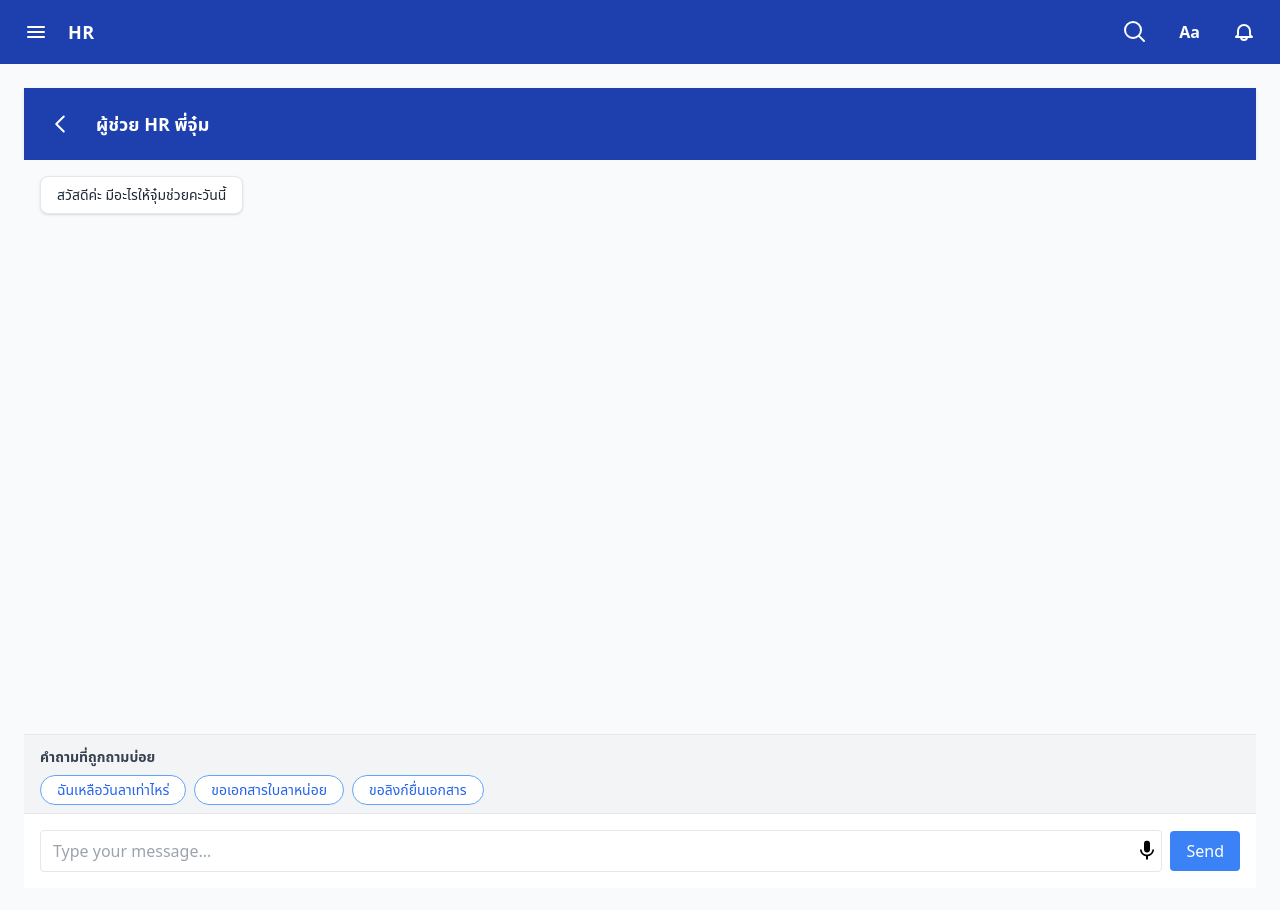
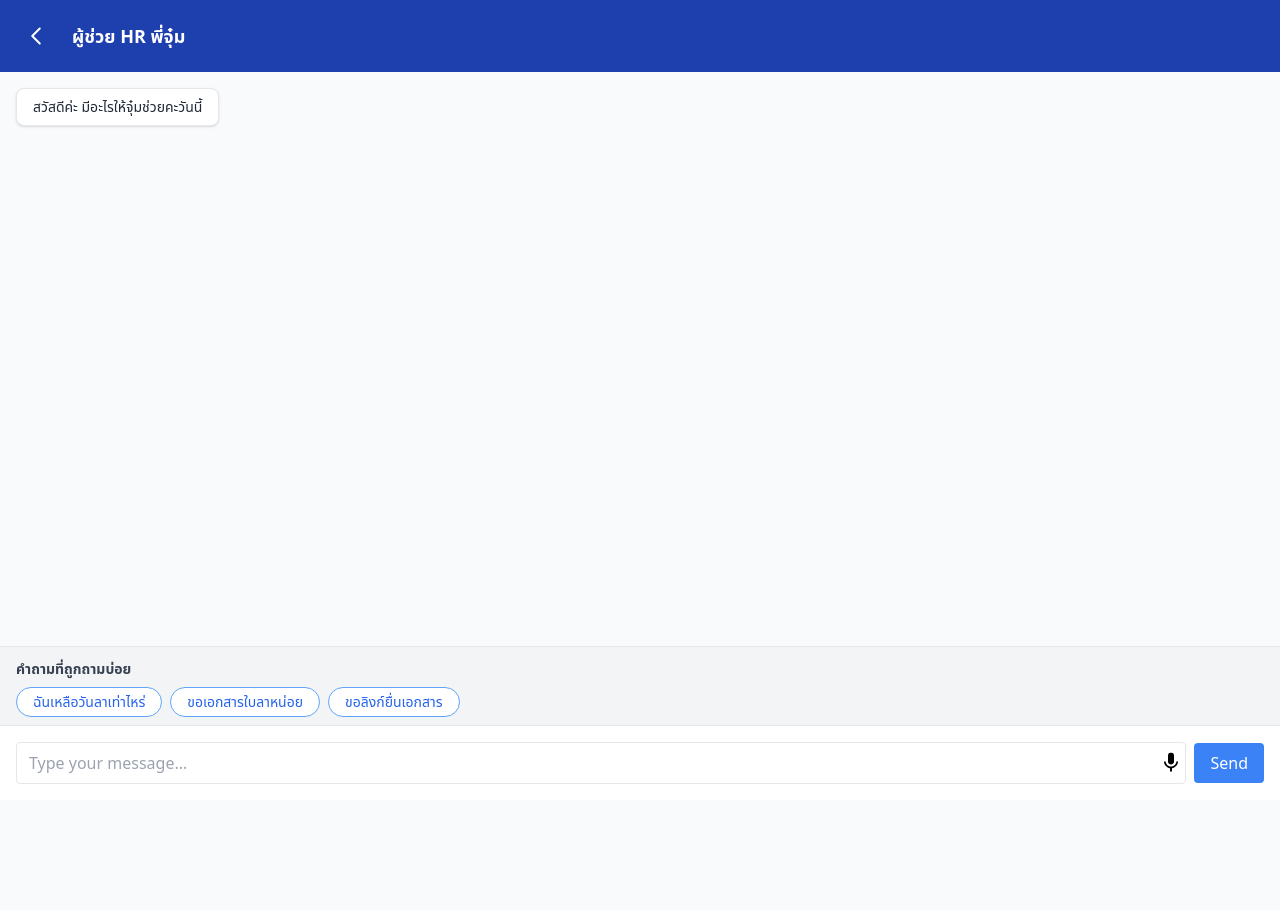
Before and after one commit to Si0dot7/Hospital, a Next.js app: page /chat in a window 1280 px wide. After the commit the page ends 800 px from the top, so only its background shows below. Built offline with nearby package versions, Linux system fonts and the light colour scheme.

Commit message:
feat: remove navbar in Chat page

```diff
--- a/app/layout.tsx
+++ b/app/layout.tsx
@@ -1,18 +1,41 @@
+'use client'
 import "../styles/globals.css";
 import type { ReactNode } from "react";
 import Navbar from "../components/ui/navbar";
+import { usePathname } from "next/navigation";
 
 export default function RootLayout({ children }: { children: ReactNode }) {
+  const pathname = usePathname()
+  // const pathname = typeof window !== "undefined" ? window.location.pathname : "";
+  const showNavbar = pathname !== "/chat";
+  console.log(pathname, showNavbar);
+
+
+  if (showNavbar) {
     return (
       <html lang="th">
+
+        {/* normal */}
         <body className="bg-gray-50 text-gray-900">
-        <Navbar />
+          {showNavbar && <Navbar />}
           <main className="min-h-screen transition-all duration-300 pt-16">
             <div className="p-6">
               {children}
             </div>
           </main>
         </body>
+
       </html>
-  );
+    )
+  } else {
+    return (
+      <html lang="th">
+        <body className="bg-gray-50 text-gray-900">
+          {/* chat */}
+          {children}
+        </body>
+      </html>
+
+    )
   }
+}
```
Lines whose indentation alone changed are shown as unchanged.
